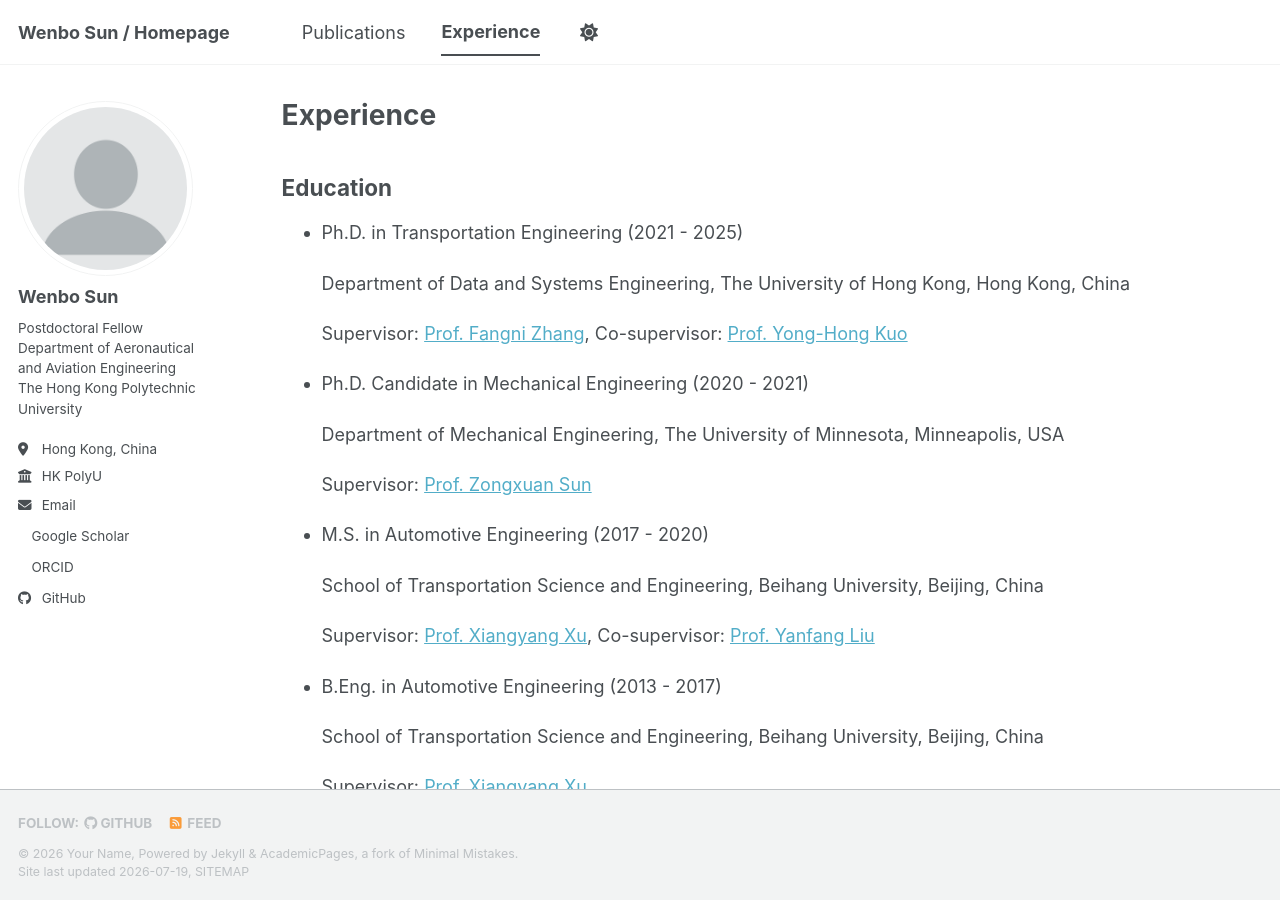
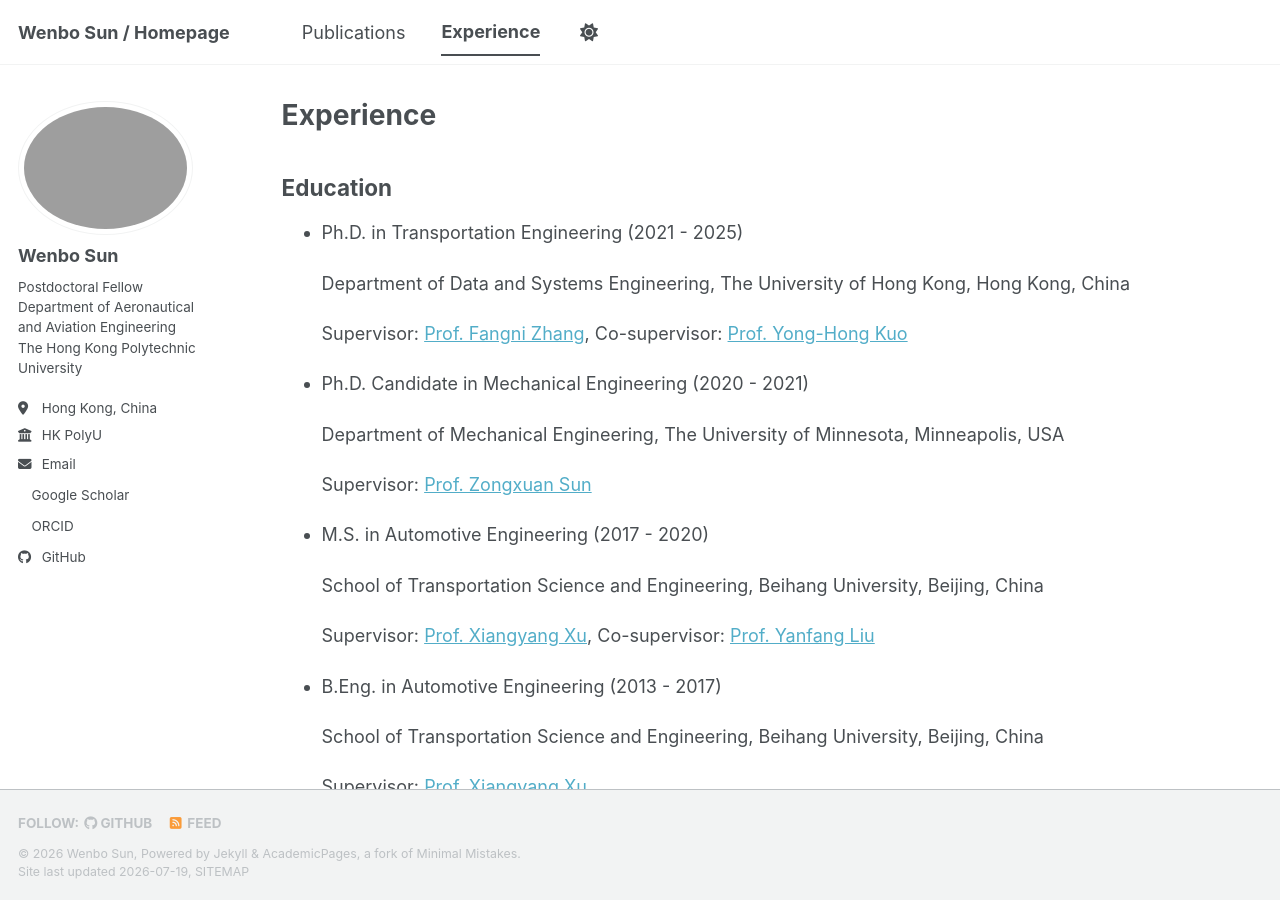
Before and after one commit to sunwb5050/sunwb5050.github.io, a Jekyll site: the page built from _pages/cv.md, in a window 1280 px wide and 900 px high. Built offline with Jekyll 4.4.1, drawn with Linux system fonts in a browser that asks for light colours; a style sheet for code colours, icons or effects is not loaded.

Commit message:
upload personal picture

```diff
--- a/_config.yml
+++ b/_config.yml
@@ -11,7 +11,7 @@
 site_theme               : "default" # The available themes options are "default", "air", "sunrise", "mint", "dirt" and "contrast"
 title                    : "Wenbo Sun / Homepage"
 title_separator          : "-"
-name                     : &name "Your Name"
+name                     : &name "Wenbo Sun"
 description              : &description "Your Name's academic portfolio"   # Update this with a general description of your site, this is the default if not overridden by a page
 url                      : https://sunwb5050.github.io # The base hostname & protocol for your site e.g. "https://[your GitHub username].github.io",
                                                            # or if you already have some other page hosted on Github then use "https://[your GitHub username].github.io/[Your Repo Name]"
@@ -23,7 +23,7 @@
 #               Additional customization can be done by editing /_includes/author-profile.html
 author:
   # Biographic information
-  avatar           : "profile.png"
+  avatar           : "Wenbo2026.png"
   name             : "Wenbo Sun"
   pronouns         : # example: "she/her"
   bio              : |
--- a/_data/navigation.yml
+++ b/_data/navigation.yml
@@ -24,7 +24,7 @@
   #   url: /year-archive/
 
   - title: "Experience"
-    url: /cv/
+    url: /experience/
 
   # - title: "CV"
   #   url: /cv-json/
```
Also changed, not shown: _pages/cv.md (+1 -1 lines).
